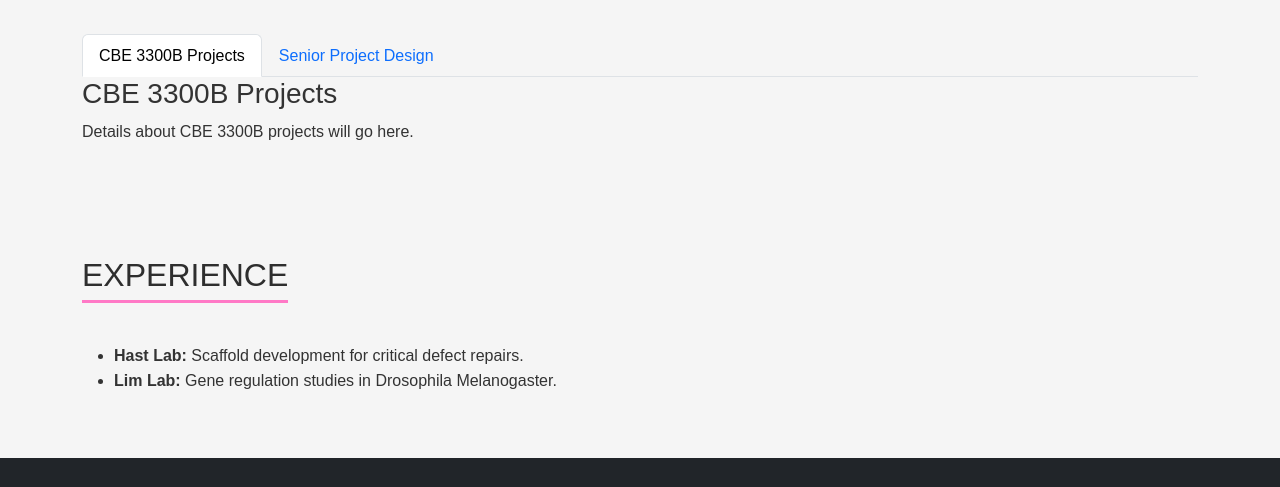
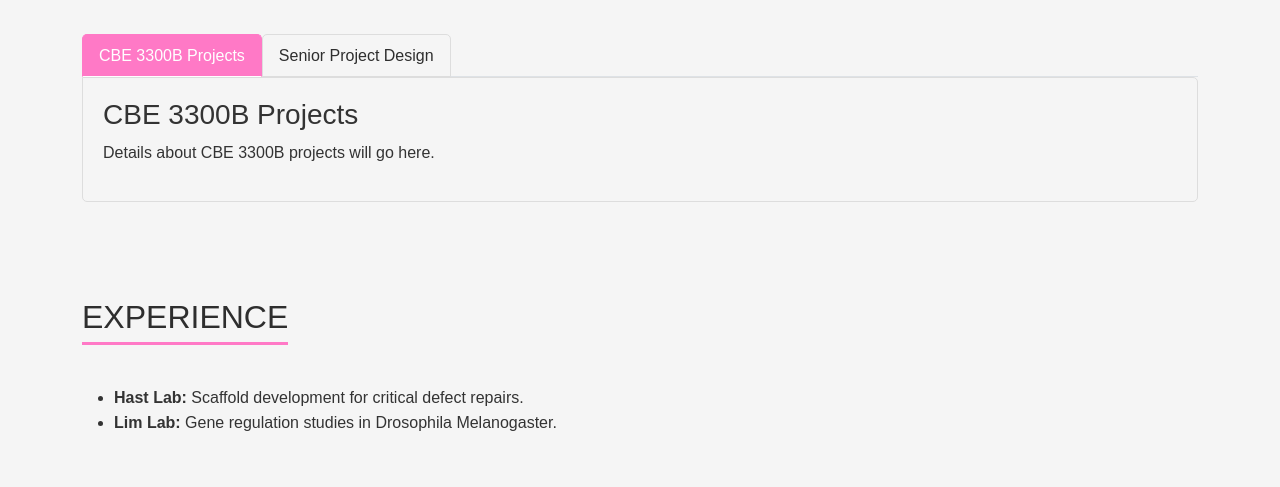
Before and after one commit to bpaulina25/Paulina-Bargallo, a plain HTML site: page index.html in a window 1280 px wide. Shown: the part 613-1100 px from the top of the page. Drawn offline with nearby package versions, Linux system fonts and the light colour scheme.

Commit message:
Update style for pages.css

```diff
--- a/style.css
+++ b/style.css
@@ -109,3 +109,24 @@ footer a:hover {
 #contact a.btn:hover {
     background-color: #f06292; /* Lighter pink on hover */
 }
+
+
+/* pages*/
+.nav-tabs .nav-link {
+    color: #2e2e2e; /* Dark gray */
+    border: 1px solid #ddd; /* Light gray border */
+    border-radius: 5px 5px 0 0;
+}
+
+.nav-tabs .nav-link.active {
+    background-color: #ff79c6; /* Pink for active tab */
+    color: #fff; /* White text */
+    border-color: #ff79c6 #ff79c6 #fff; /* Pink border */
+}
+
+.tab-content {
+    background: #f5f5f5; /* Light gray background */
+    padding: 20px;
+    border: 1px solid #ddd;
+    border-radius: 0 5px 5px 5px;
+}
```
